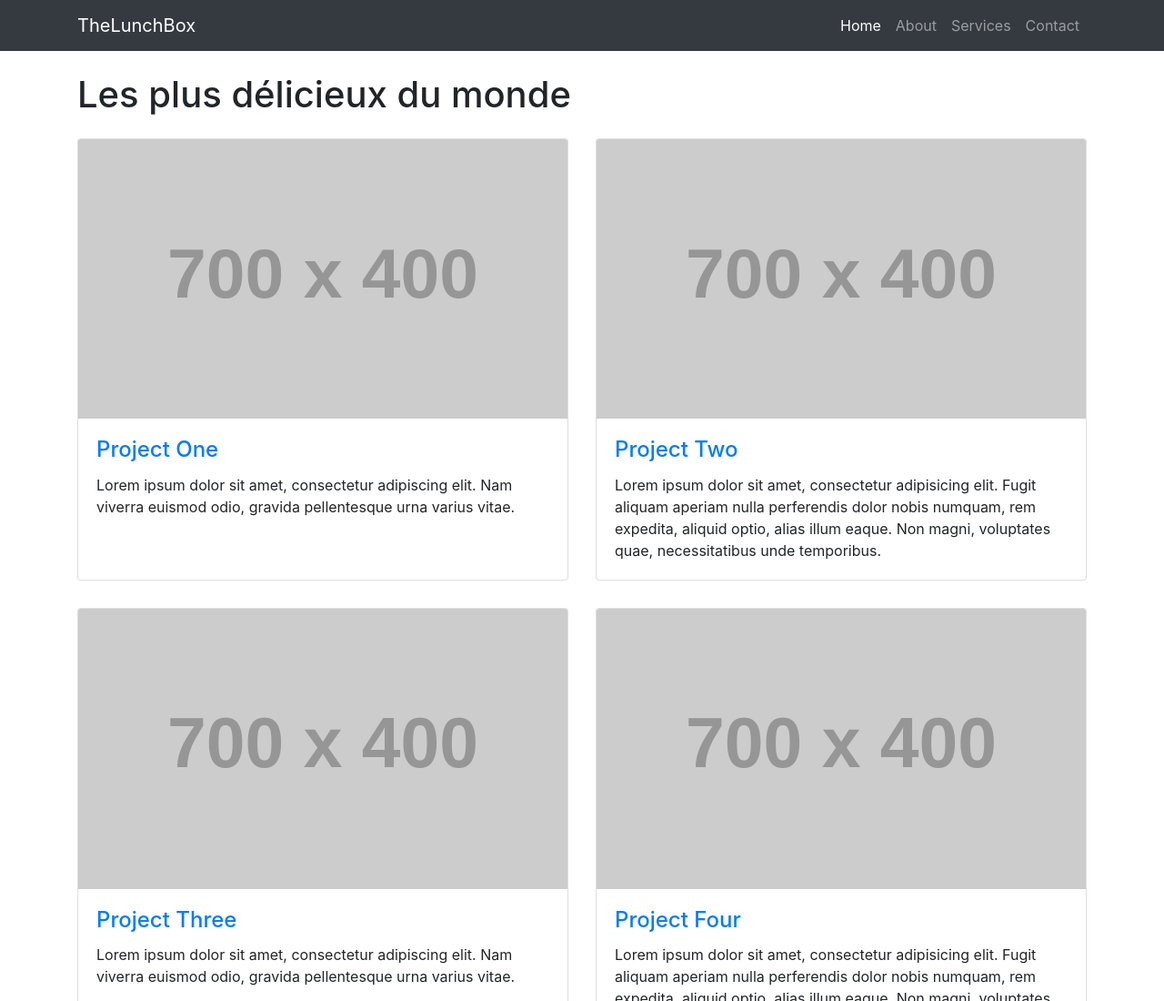
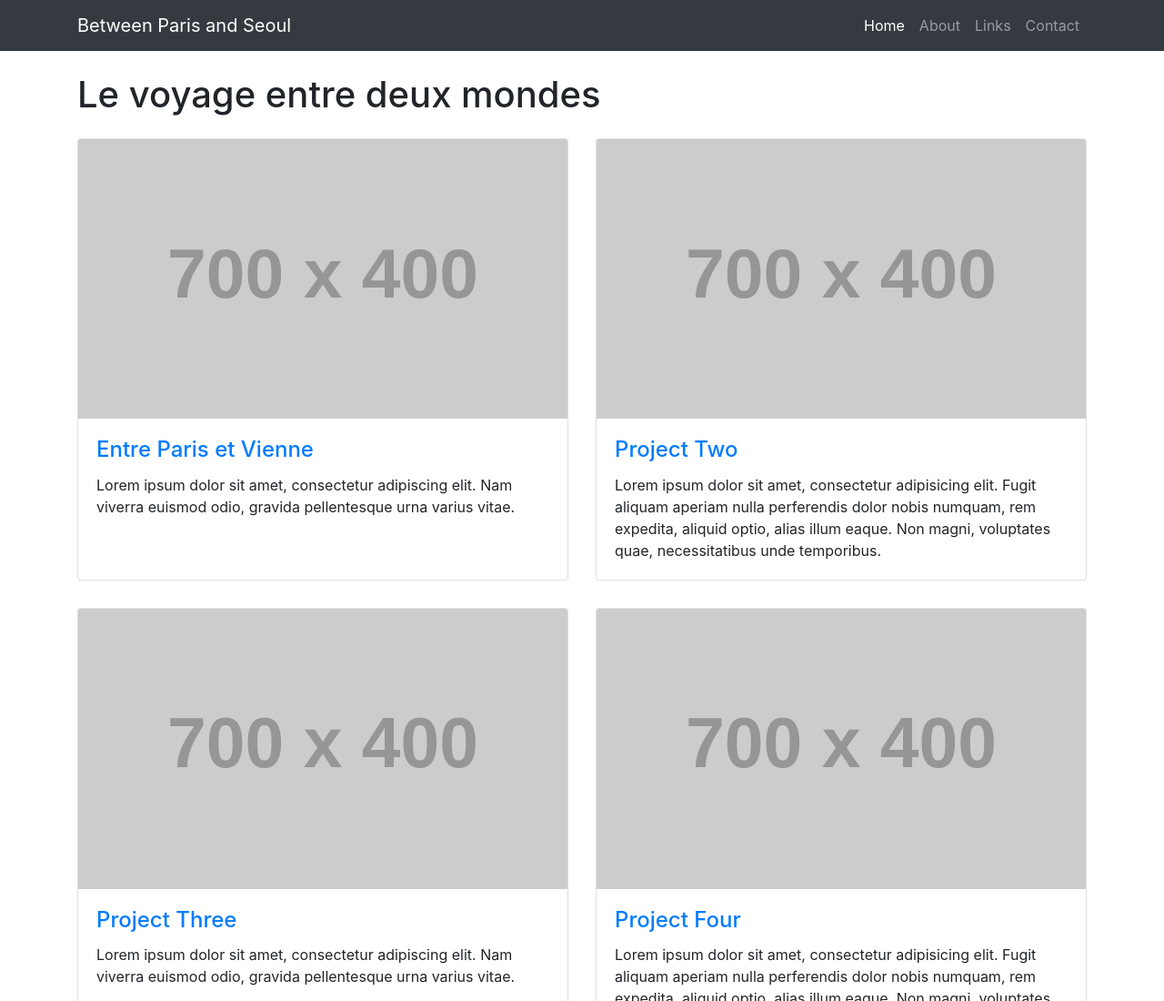
Before and after one commit to noneunai/test1, a website: page index.html in a window 1280 px wide. Shown: the top 1100 px of the page at 91% size. Drawn offline with Linux system fonts and the light colour scheme; placeholder pictures from the web are drawn by us.

Commit message:
change name

```diff
--- a/index.html
+++ b/index.html
@@ -11,7 +11,7 @@
     <meta name="description" content="">
     <meta name="author" content="">
 
-    <title>2 Col Portfolio - TheLunchBox Template</title>
+    <title>Between Paris and Seoul</title>
 
     <!-- Bootstrap core CSS -->
     <link href="vendor/bootstrap/css/bootstrap.min.css" rel="stylesheet">
@@ -26,7 +26,7 @@
     <!-- Navigation -->
     <nav class="navbar navbar-expand-lg navbar-dark bg-dark fixed-top">
       <div class="container">
-        <a class="navbar-brand" href="#">TheLunchBox</a>
+        <a class="navbar-brand" href="#">Between Paris and Seoul</a>
         <button class="navbar-toggler" type="button" data-toggle="collapse" data-target="#navbarResponsive" aria-controls="navbarResponsive" aria-expanded="false" aria-label="Toggle navigation">
           <span class="navbar-toggler-icon"></span>
         </button>
@@ -41,7 +41,7 @@
               <a class="nav-link" href="#">About</a>
             </li>
             <li class="nav-item">
-              <a class="nav-link" href="#">Services</a>
+              <a class="nav-link" href="#">Links</a>
             </li>
             <li class="nav-item">
               <a class="nav-link" href="#">Contact</a>
@@ -55,7 +55,7 @@
     <div class="container">
 
       <!-- Page Heading -->
-      <h1 class="my-4">Les plus délicieux du monde
+      <h1 class="my-4">Le voyage entre deux mondes
 
       </h1>
 
@@ -65,7 +65,7 @@
             <a href="#"><img class="card-img-top" src="http://placehold.it/700x400" alt=""></a>
             <div class="card-body">
               <h4 class="card-title">
-                <a href="#">Project One</a>
+                <a href="#">Entre Paris et Vienne</a>
               </h4>
               <p class="card-text">Lorem ipsum dolor sit amet, consectetur adipiscing elit. Nam viverra euismod odio, gravida pellentesque urna varius vitae.</p>
             </div>
```
